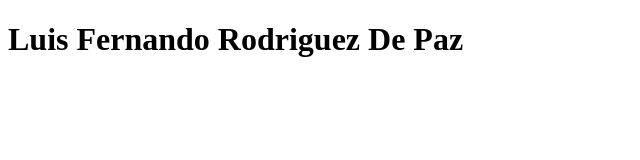
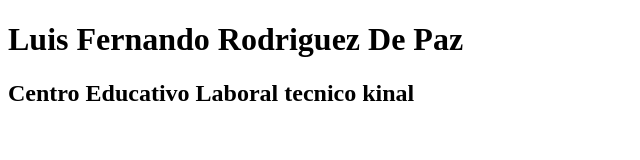
Before and after one commit to lrodriguez2017459/IN5AM-V, a plain HTML site: page index.html in a window 1280 px wide. Shown: the whole page, without its empty margins (0-640 px from the left). Drawn offline with Linux system fonts and the light colour scheme.

Commit message:
Se agrego centro educativo

```diff
--- a/index.html
+++ b/index.html
@@ -7,5 +7,6 @@
 </head>
 <body>
     <h1>Luis Fernando Rodriguez De Paz</h1>
+    <h2>Centro Educativo Laboral tecnico kinal</h2>
 </body>
 </html>
```
